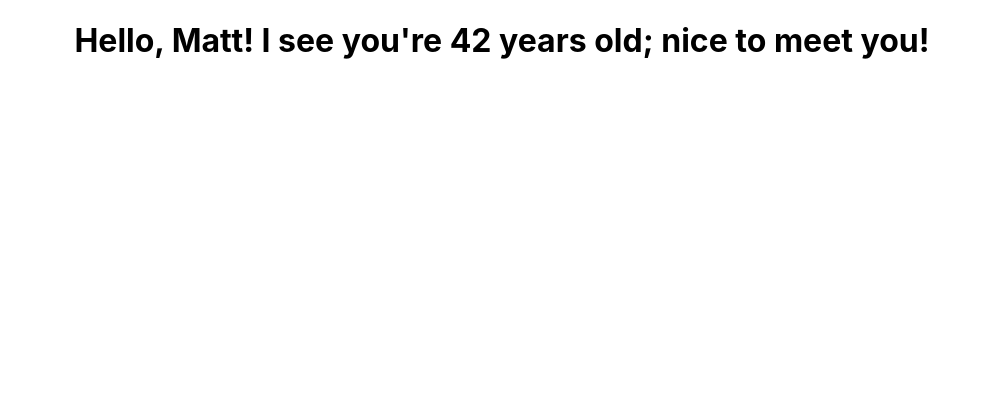
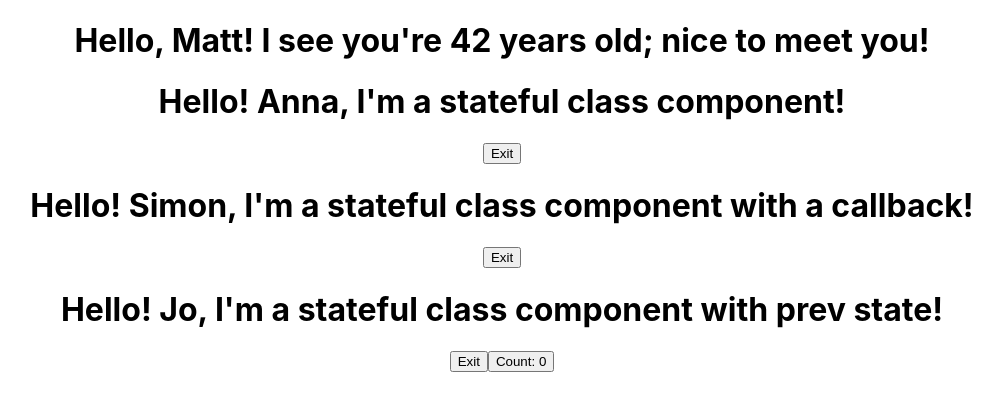
Before and after one commit to AJGreaves/gitpod-react, a React (Create React App) app in the folder my-app/: page / in a window 1280 px wide. Shown: the top 410 px of the page, without its empty margins (138-1140 px from the left). Built offline with nearby package versions, Linux system fonts and the light colour scheme.

Commit message:
Add stateful components and es7 snippets notes.

```diff
--- a/my-app/src/App.js
+++ b/my-app/src/App.js
@@ -1,11 +1,17 @@
 import logo from './logo.svg';
 import './App.css';
 import FunctionalGreetingWithProps from "./components/FunctionalGreetingWithProps";
+import StatefulGreeting from "./components/StatefulGreeting";
+import StatefulGreetingWithCallback from "./components/StatefulGreetingWithCallback";
+import StatefulGreetingWithPrevState from "./components/StatefulGreetingWithPrevState";
 
 function App() {
   return (
     <div className="App">
       <FunctionalGreetingWithProps greeting="nice to meet you!" name="Matt" age="42"/>
+      <StatefulGreeting greeting="I'm a stateful class component!" name="Anna"/>
+      <StatefulGreetingWithCallback greeting="I'm a stateful class component with a callback!" name="Simon" />
+      <StatefulGreetingWithPrevState greeting="I'm a stateful class component with prev state!" name="Jo" />
     </div>
   );
 }
--- /dev/null
+++ b/my-app/src/components/StatefulGreeting.js
@@ -0,0 +1,31 @@
+import React from "react";
+
+class StatefulGreeting extends React.Component {
+
+    constructor(props) {
+        super(props);
+        this.state = {
+            /* Inital state */
+            intro: "Hello!",
+            btnTxt: "Exit",
+        };
+    }
+
+    handleClick() {
+        this.setState({
+            intro: "Goodbye!",
+            btnTxt: "Enter",
+        })
+    }
+
+    render() {
+        return (
+            <div>
+                <h1>{this.state.intro} {this.props.name}, {this.props.greeting}</h1>
+                <button onClick={() => this.handleClick()}>{this.state.btnTxt}</button>
+            </div>
+        );
+    }
+}
+
+export default StatefulGreeting
--- /dev/null
+++ b/my-app/src/components/StatefulGreetingWithCallback.js
@@ -0,0 +1,37 @@
+import React from "react";
+
+class StatefulGreetingWithCallback extends React.Component {
+
+    constructor(props) {
+        super(props);
+        this.state = {
+            /* Inital state */
+            intro: "Hello!",
+            btnTxt: "Exit",
+        };
+    }
+
+    handleClick() {
+        this.setState({
+            intro: "Goodbye!",
+            btnTxt: "Enter",
+        }, ()=> {
+            /* Use callback function after setState when dealing with
+            code that relies on the state being changed. */
+            console.log('new state: ', this.state.intro);
+            console.log('new state: ', this.state.btnTxt);
+        });
+        /* Don't call code here that relies on the state being changed */
+    }
+
+    render() {
+        return (
+            <div>
+                <h1>{this.state.intro} {this.props.name}, {this.props.greeting}</h1>
+                <button onClick={() => this.handleClick()}>{this.state.btnTxt}</button>
+            </div>
+        );
+    }
+}
+
+export default StatefulGreetingWithCallback
--- /dev/null
+++ b/my-app/src/components/StatefulGreetingWithPrevState.js
@@ -0,0 +1,45 @@
+import React from "react";
+
+class StatefulGreetingWithPrevState extends React.Component {
+
+    constructor(props) {
+        super(props);
+        this.state = {
+            /* Inital state */
+            intro: "Hello!",
+            btnTxt: "Exit",
+            count: 0,
+        };
+    }
+
+    increment() {
+        this.setState((prevState, prevProps) => {
+            console.log("prev state: ", prevState);
+            console.log("prev props: ", prevProps);
+            return {
+                count: prevState.count + 1
+            }
+        })
+    }
+
+    handleClick() {
+        this.setState((prevState, prevProps) => {
+            return {
+                intro: prevState.intro === "Hello!" ? "Goodbye!": "Hello!",
+                btnTxt: prevState.btnTxt === "Exit" ? "Enter" : "Exit",
+            }
+        })
+    }
+
+    render() {
+        return (
+            <div>
+                <h1>{this.state.intro} {this.props.name}, {this.props.greeting}</h1>
+                <button onClick={() => this.handleClick()}>{this.state.btnTxt}</button>
+                <button onClick={() => this.increment()}>Count: {this.state.count}</button>
+            </div>
+        );
+    }
+}
+
+export default StatefulGreetingWithPrevState
```
Also changed, not shown: my-app/src/components/ES7Snippets.js (added, +66 -0 lines), 1 other file (tests, documents, lock files or other folders).
